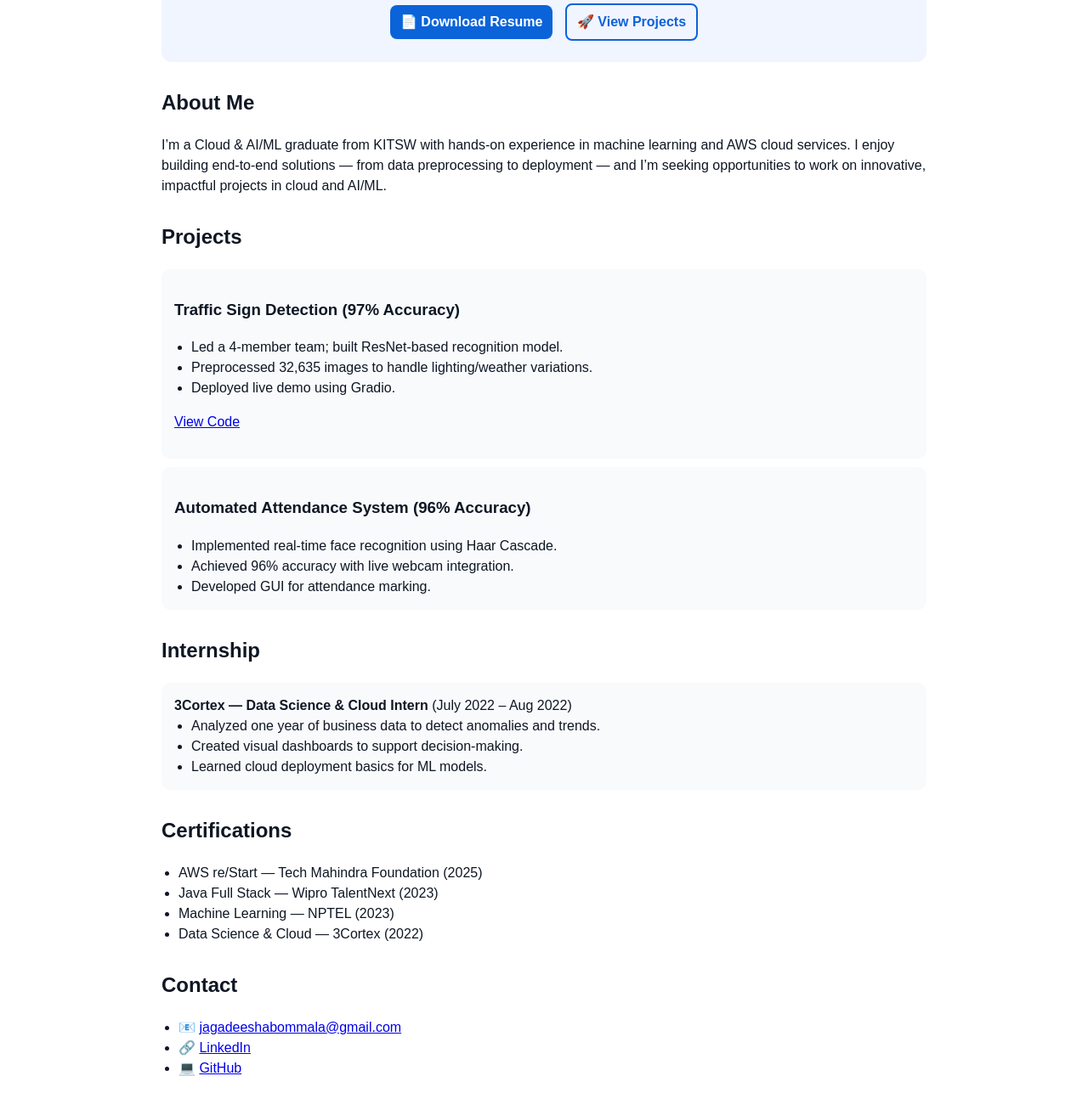
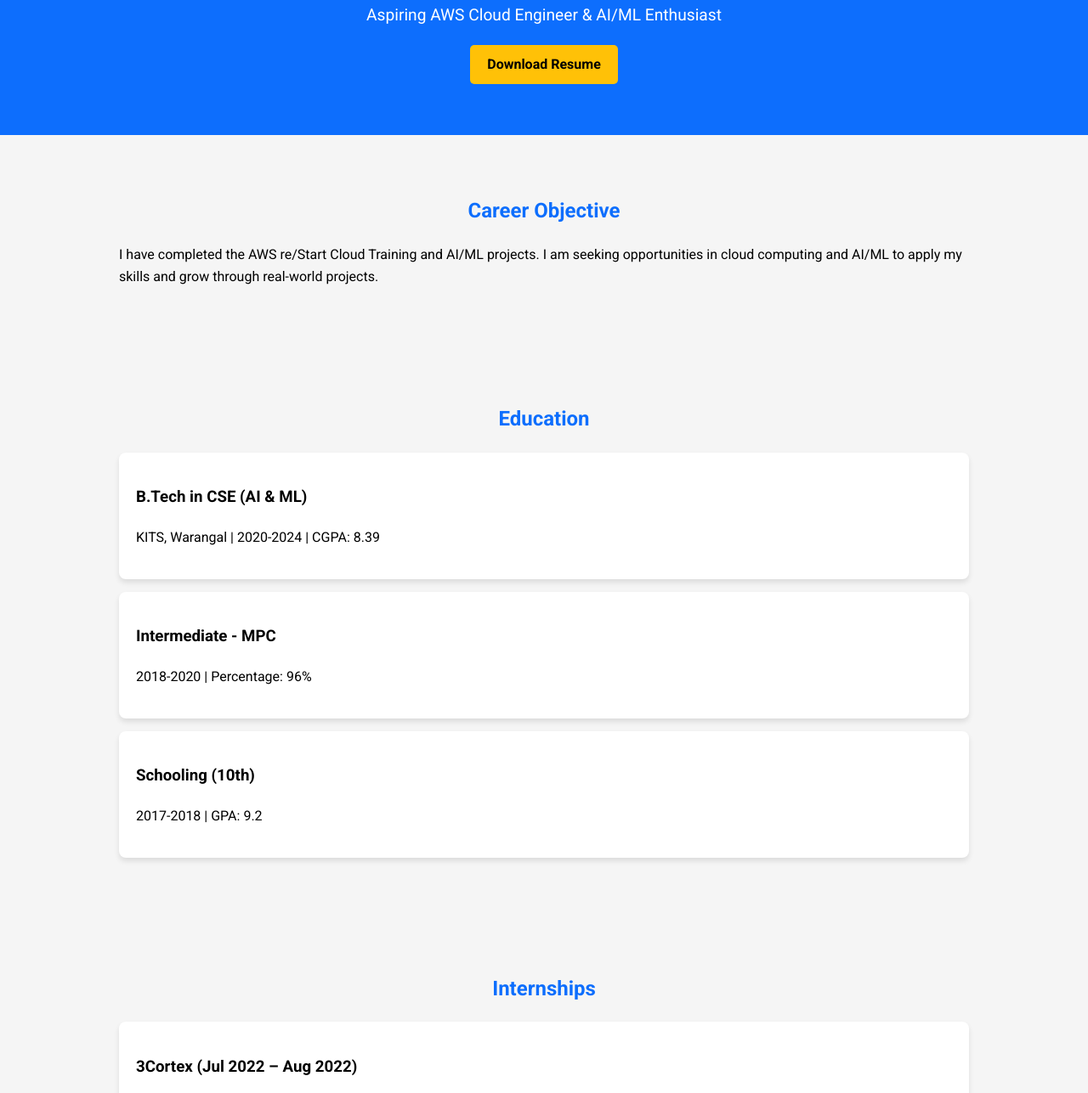
Before and after one commit to BOMMALAJAGADEESHA/BOMMALAJAGADEESHA.github.io, a plain HTML site: page index.html in a window 1280 px wide. Shown: the part 185-1472 px from the top of the page at 85% size. Drawn offline with Linux system fonts and the light colour scheme.

Commit message:
create index.html

```diff
--- a/index.html
+++ b/index.html
@@ -1,103 +1,104 @@
-<!doctype html>
+<!DOCTYPE html>
 <html lang="en">
 <head>
-  <meta charset="utf-8" />
-  <meta name="viewport" content="width=device-width,initial-scale=1" />
-  <title>Bommala Jagadeesha — Cloud & AI/ML Graduate</title>
+  <meta charset="UTF-8">
+  <meta name="viewport" content="width=device-width, initial-scale=1.0">
+  <title>Jagadeesha Bommala | Portfolio</title>
+  <link href="https://fonts.googleapis.com/css2?family=Roboto:wght@400;700&display=swap" rel="stylesheet">
   <style>
-    :root{
-      --maxw:900px;
-      --primary:#0b63d9;
-      --accent:#d9a500;
-      --muted:#6b7280;
-      --card:#f8fafc;
-      font-family: Arial, sans-serif;
-    }
-    body{margin:0;background:#ffffff;color:#0f1724;line-height:1.5}
-    .wrap{max-width:var(--maxw);margin:0 auto;padding:20px}
-    header{padding:20px;background:#f1f5ff;border-radius:12px;text-align:center}
-    h1{margin:0;font-size:2rem}
-    h2{margin-top:0}
-    a.button{display:inline-block;margin:5px;padding:8px 12px;border-radius:8px;text-decoration:none;font-weight:bold}
-    .btn-primary{background:var(--primary);color:white}
-    .btn-outline{border:2px solid var(--primary);color:var(--primary)}
-    section{margin-top:30px}
-    .card{background:var(--card);padding:15px;border-radius:10px;margin-top:10px}
-    ul{margin:0;padding-left:20px}
-    footer{text-align:center;color:var(--muted);margin-top:40px;font-size:0.9rem}
+    body { font-family: 'Roboto', sans-serif; margin:0; padding:0; line-height:1.6; background:#f5f5f5; }
+    header { background:#0d6efd; color:white; padding:60px 20px; text-align:center; position:relative; }
+    header img { width:150px; height:150px; border-radius:50%; border:4px solid white; margin-bottom:20px; }
+    header h1 { margin:0; font-size:2.5rem; }
+    header p { margin:10px 0; font-size:1.2rem; }
+    section { padding:50px 20px; max-width:1000px; margin:auto; }
+    h2 { color:#0d6efd; margin-bottom:20px; text-align:center; }
+    .edu-card, .internship-card, .project-card { background:white; padding:20px; margin:15px 0; border-radius:8px; box-shadow:0 4px 6px rgba(0,0,0,0.1); }
+    .project-card img { width:100%; border-radius:8px; margin-bottom:10px; }
+    .contact a { color:#0d6efd; text-decoration:none; }
+    .skills { display:flex; flex-wrap:wrap; gap:10px; }
+    .skill { flex:1 1 200px; background:white; padding:10px; border-radius:8px; text-align:center; box-shadow:0 2px 4px rgba(0,0,0,0.1); }
+    .btn { display:inline-block; margin-top:10px; background:#ffc107; color:black; padding:10px 20px; border-radius:5px; text-decoration:none; font-weight:bold; }
+    @media(max-width:768px){ header h1{font-size:2rem;} header p{font-size:1rem;} }
   </style>
 </head>
 <body>
-<div class="wrap">
+
+  <!-- Hero Section -->
   <header>
-    <h1>Bommala Jagadeesha</h1>
-    <p>Cloud & AI/ML Graduate</p>
-    <p>Turning data into intelligent, cloud-ready solutions.</p>
-    <a class="button btn-primary" href="resume.pdf" download>📄 Download Resume</a>
-    <a class="button btn-outline" href="#projects">🚀 View Projects</a>
+    <img src="your-photo.jpg" alt="Jagadeesha Bommala">
+    <h1>Jagadeesha Bommala</h1>
+    <p>Aspiring AWS Cloud Engineer & AI/ML Enthusiast</p>
+    <a href="resume.pdf" target="_blank" class="btn">Download Resume</a>
   </header>
 
-  <section id="about">
-    <h2>About Me</h2>
-    <p>I’m a Cloud & AI/ML graduate from KITSW with hands-on experience in machine learning and AWS cloud services.
-    I enjoy building end-to-end solutions — from data preprocessing to deployment — and I’m seeking opportunities to work on innovative, impactful projects in cloud and AI/ML.</p>
+  <!-- Career Objective -->
+  <section id="objective">
+    <h2>Career Objective</h2>
+    <p>I have completed the AWS re/Start Cloud Training and AI/ML projects. I am seeking opportunities in cloud computing and AI/ML to apply my skills and grow through real-world projects.</p>
   </section>
 
-  <section id="projects">
-    <h2>Projects</h2>
-    <div class="card">
-      <h3>Traffic Sign Detection (97% Accuracy)</h3>
-      <ul>
-        <li>Led a 4-member team; built ResNet-based recognition model.</li>
-        <li>Preprocessed 32,635 images to handle lighting/weather variations.</li>
-        <li>Deployed live demo using Gradio.</li>
-      </ul>
-      <p><a href="https://github.com/BOMMALAJAGADEESHA/Traffic-Sign-Detection">View Code</a></p>
+  <!-- Education -->
+  <section id="education">
+    <h2>Education</h2>
+    <div class="edu-card">
+      <h3>B.Tech in CSE (AI & ML)</h3>
+      <p>KITS, Warangal | 2020-2024 | CGPA: 8.39</p>
     </div>
-    <div class="card">
-      <h3>Automated Attendance System (96% Accuracy)</h3>
-      <ul>
-        <li>Implemented real-time face recognition using Haar Cascade.</li>
-        <li>Achieved 96% accuracy with live webcam integration.</li>
-        <li>Developed GUI for attendance marking.</li>
-      </ul>
+    <div class="edu-card">
+      <h3>Intermediate - MPC</h3>
+      <p>2018-2020 | Percentage: 96%</p>
+    </div>
+    <div class="edu-card">
+      <h3>Schooling (10th)</h3>
+      <p>2017-2018 | GPA: 9.2</p>
     </div>
   </section>
 
-  <section id="internship">
-    <h2>Internship</h2>
-    <div class="card">
-      <strong>3Cortex — Data Science & Cloud Intern</strong> (July 2022 – Aug 2022)
-      <ul>
-        <li>Analyzed one year of business data to detect anomalies and trends.</li>
-        <li>Created visual dashboards to support decision-making.</li>
-        <li>Learned cloud deployment basics for ML models.</li>
-      </ul>
+  <!-- Internships -->
+  <section id="internships">
+    <h2>Internships</h2>
+    <div class="internship-card">
+      <h3>3Cortex (Jul 2022 – Aug 2022)</h3>
+      <p>Trained in data science & cloud solutions. Analyzed datasets and derived insights for forecasting.</p>
+    </div>
+    <div class="internship-card">
+      <h3>CISCO Networking (Jun 2022 – Aug 2022)</h3>
+      <p>Configured and troubleshooted network devices using Packet Tracer. Learned networking fundamentals and security.</p>
     </div>
   </section>
 
-  <section id="certifications">
-    <h2>Certifications</h2>
-    <ul>
-      <li>AWS re/Start — Tech Mahindra Foundation (2025)</li>
-      <li>Java Full Stack — Wipro TalentNext (2023)</li>
-      <li>Machine Learning — NPTEL (2023)</li>
-      <li>Data Science & Cloud — 3Cortex (2022)</li>
-    </ul>
+  <!-- Skills -->
+  <section id="skills">
+    <h2>Technical Skills</h2>
+    <div class="skills">
+      <div class="skill">Python</div>
+      <div class="skill">AWS</div>
+      <div class="skill">Machine Learning & AI</div>
+      <div class="skill">SQL</div>
+      <div class="skill">Web Development</div>
+      <div class="skill">Data Structures & Algorithms</div>
+    </div>
   </section>
 
-  <section id="contact">
-    <h2>Contact</h2>
-    <ul>
-      <li>📧 <a href="mailto:jagadeeshabommala@gmail.com">jagadeeshabommala@gmail.com</a></li>
-      <li>🔗 <a href="https://linkedin.com/in/jagadeeshabommala">LinkedIn</a></li>
-      <li>💻 <a href="https://github.com/BOMMALAJAGADEESHA">GitHub</a></li>
-    </ul>
+  <!-- Projects -->
+  <section id="projects">
+    <h2>Projects</h2>
+    <div class="project-card">
+      <img src="traffic-sign-detection-gui.png" alt="Traffic Sign Detection">
+      <h3>Traffic Sign Detection (ResNet)</h3>
+      <p>97% accuracy using CNN on GTSRB dataset. Real-time recognition using webcam.</p>
+      <a href="https://github.com/BOMMALAJAGADEESHA/Traffic-Sign-Detection" target="_blank">View Project</a>
+    </div>
   </section>
 
-  <footer>
-    © 2025 Bommala Jagadeesha — Portfolio
-  </footer>
-</div>
+  <!-- Contact -->
+  <section id="contact">
+    <h2>Contact Me</h2>
+    <p>Email: <a href="mailto:jagadeeshabommala@gmail.com">jagadeeshabommala@gmail.com</a></p>
+    <p>LinkedIn: <a href="https://www.linkedin.com/in/jagadeeshabommala">linkedin.com/in/jagadeeshabommala</a></p>
+    <p>WhatsApp: +91-XXXXXXXXXX</p>
+  </section>
+
 </body>
 </html>
```
